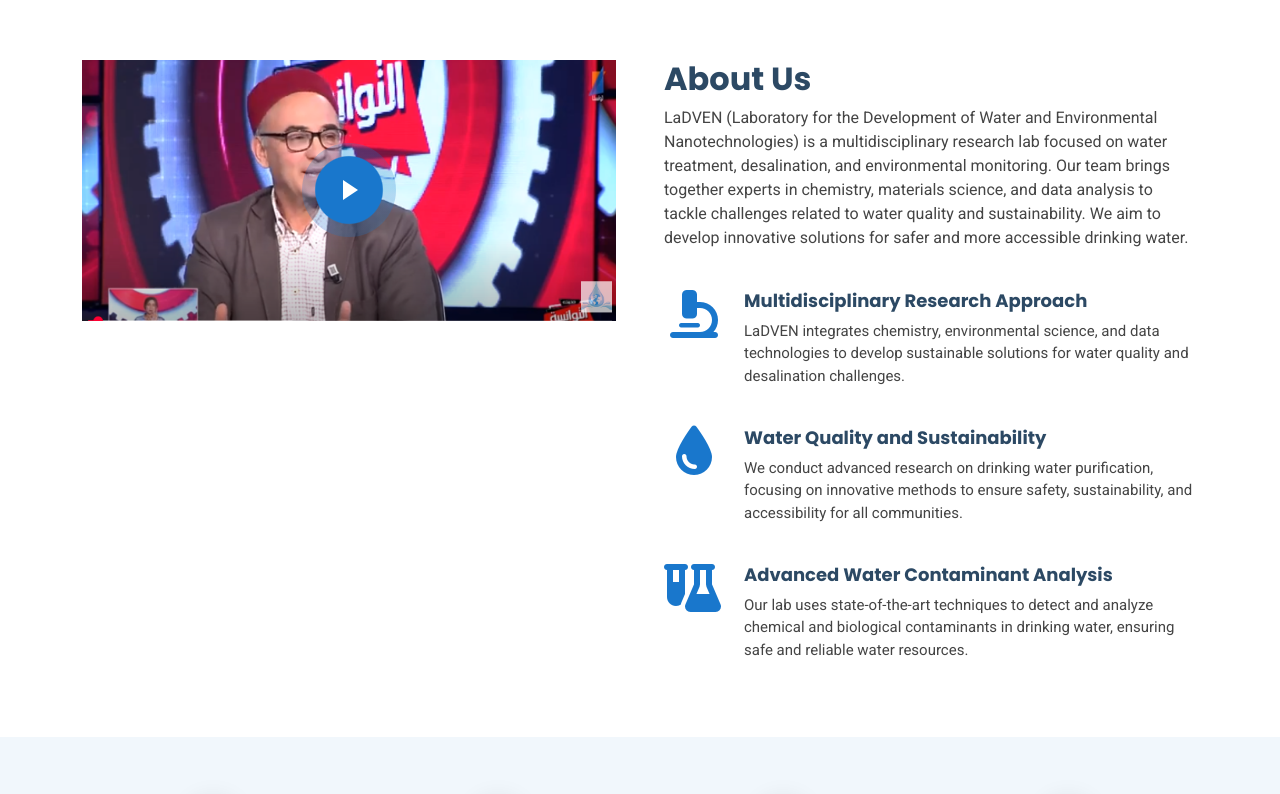
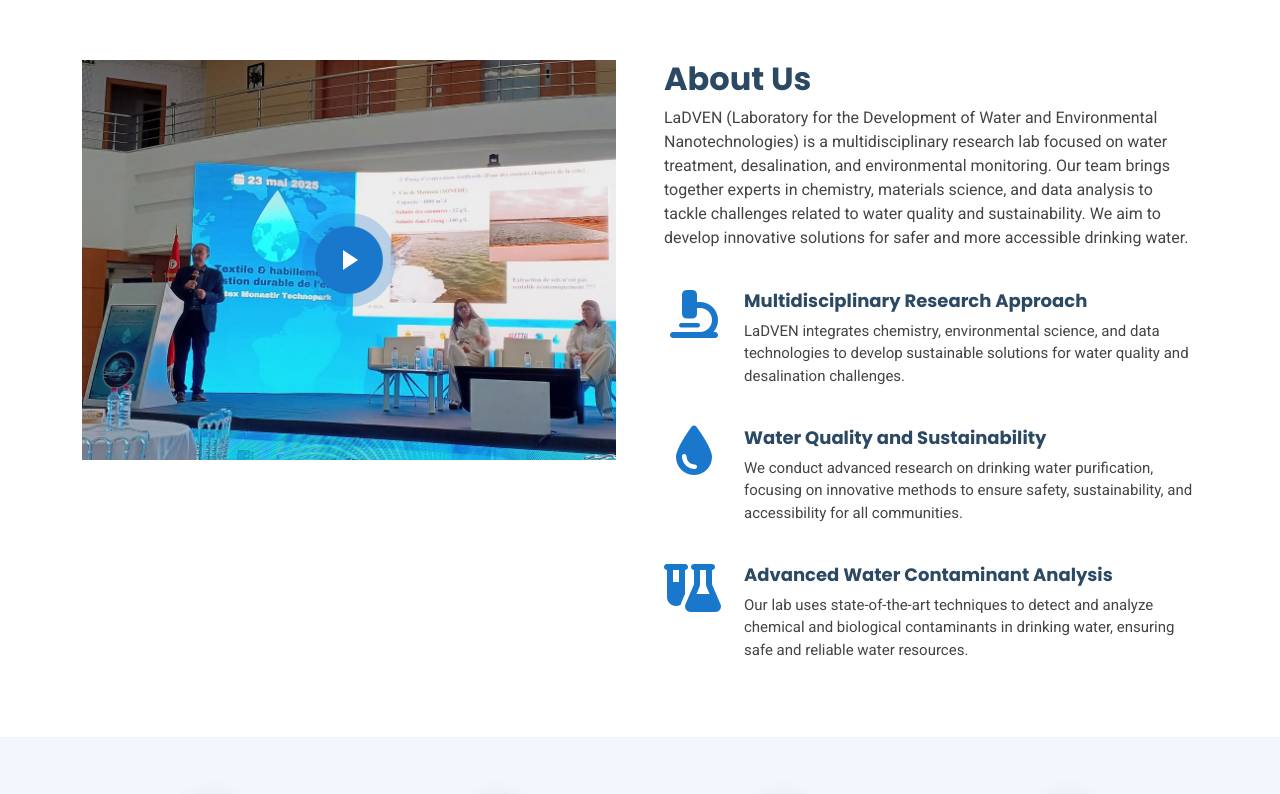
Before and after one commit to Riadh-Hanachi/ladven, a plain HTML site: page index.html in a window 1280 px wide. Shown: the part 870-1664 px from the top of the page. Drawn offline with Linux system fonts and the light colour scheme.

Commit message:
Update index.html

```diff
--- a/index.html
+++ b/index.html
@@ -197,7 +197,7 @@
         <div class="row gy-4 gx-5">
 
           <div class="col-lg-6 position-relative align-self-start" data-aos="fade-up" data-aos-delay="200">
-            <img src="assets/img/about.png" class="img-fluid" alt="">
+            <img src="assets/img/gallery/gallery-1.jpg" class="img-fluid" alt="">
             <a href="https://www.youtube.com/watch?v=F0BhwoF2feY&ab_channel=WaterExpoTunisia" class="glightbox pulsating-play-btn"></a>
           </div>
 
```
